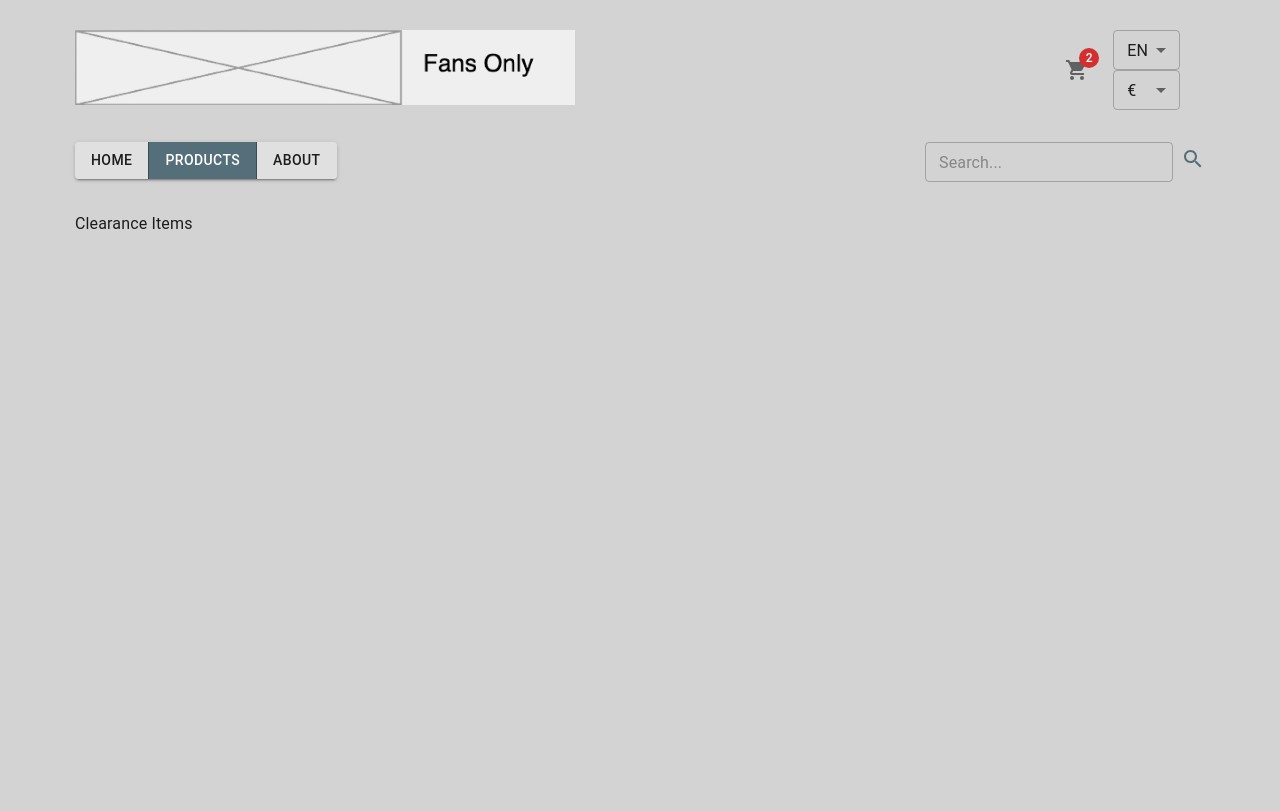
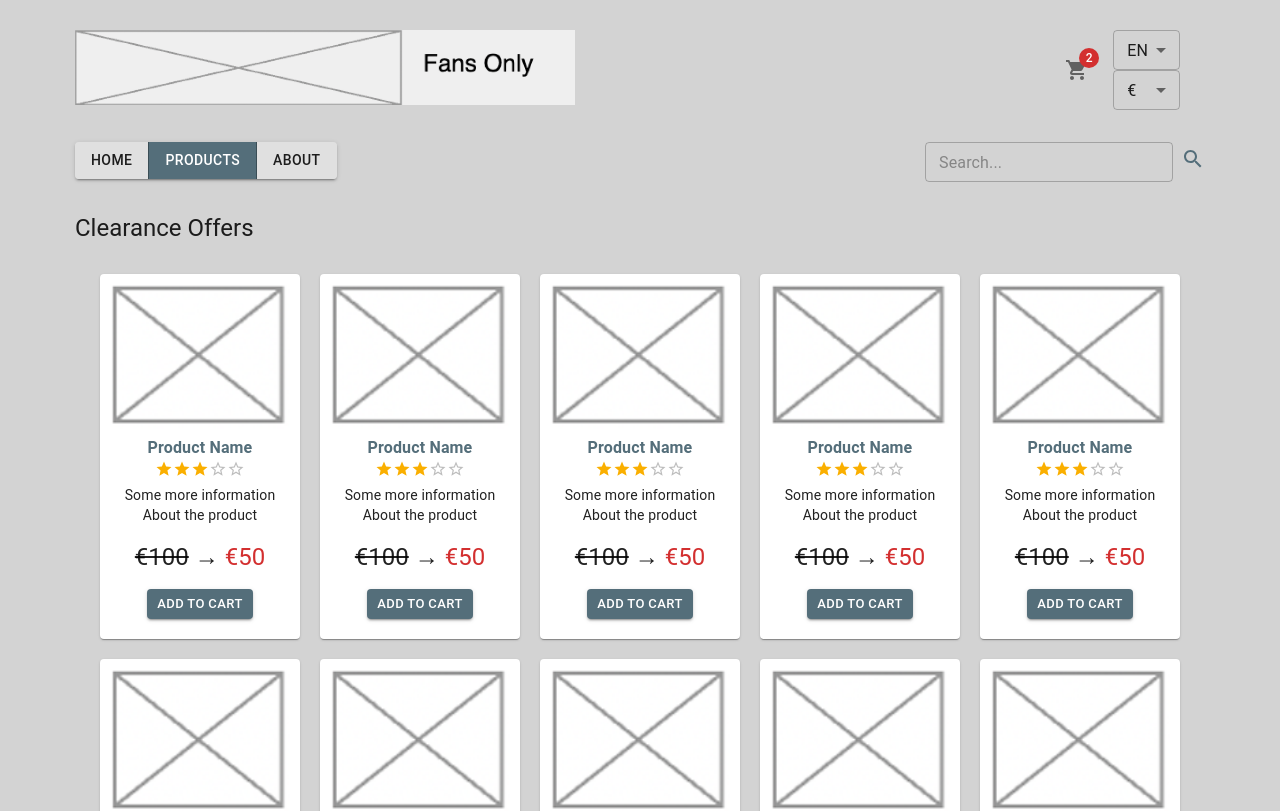
Before and after one commit to VeeHalonen/ux-prototype, a React (Create React App) app: page /clearance-items in a window 1280 px wide. Shown: the top 811 px of the page. Built offline with nearby package versions, Linux system fonts and the light colour scheme.

Commit message:
Add Clearance Offers page

```diff
--- a/src/views/ClearanceItems.jsx
+++ b/src/views/ClearanceItems.jsx
@@ -1,5 +1,25 @@
+import { Button, Typography } from "@mui/material";
+import ProductThumbnail from "../components/ProductThumbnail";
+
 const ClearanceItems = () => {
-  return <div>Clearance Items</div>;
+  return (
+    <div style={{ textAlign: "center" }}>
+      <Typography paragraph variant="h5" textAlign="start">
+        Clearance Offers
+      </Typography>
+      <div
+        style={{
+          marginTop: 20,
+          marginBottom: 30,
+        }}
+      >
+        {[...Array(20)].map((e, i) => {
+          return <ProductThumbnail key={i} discount={true} />;
+        })}
+      </div>
+      <Button variant="outlined">Load More</Button>
+    </div>
+  );
 };
 
 export default ClearanceItems;
```
